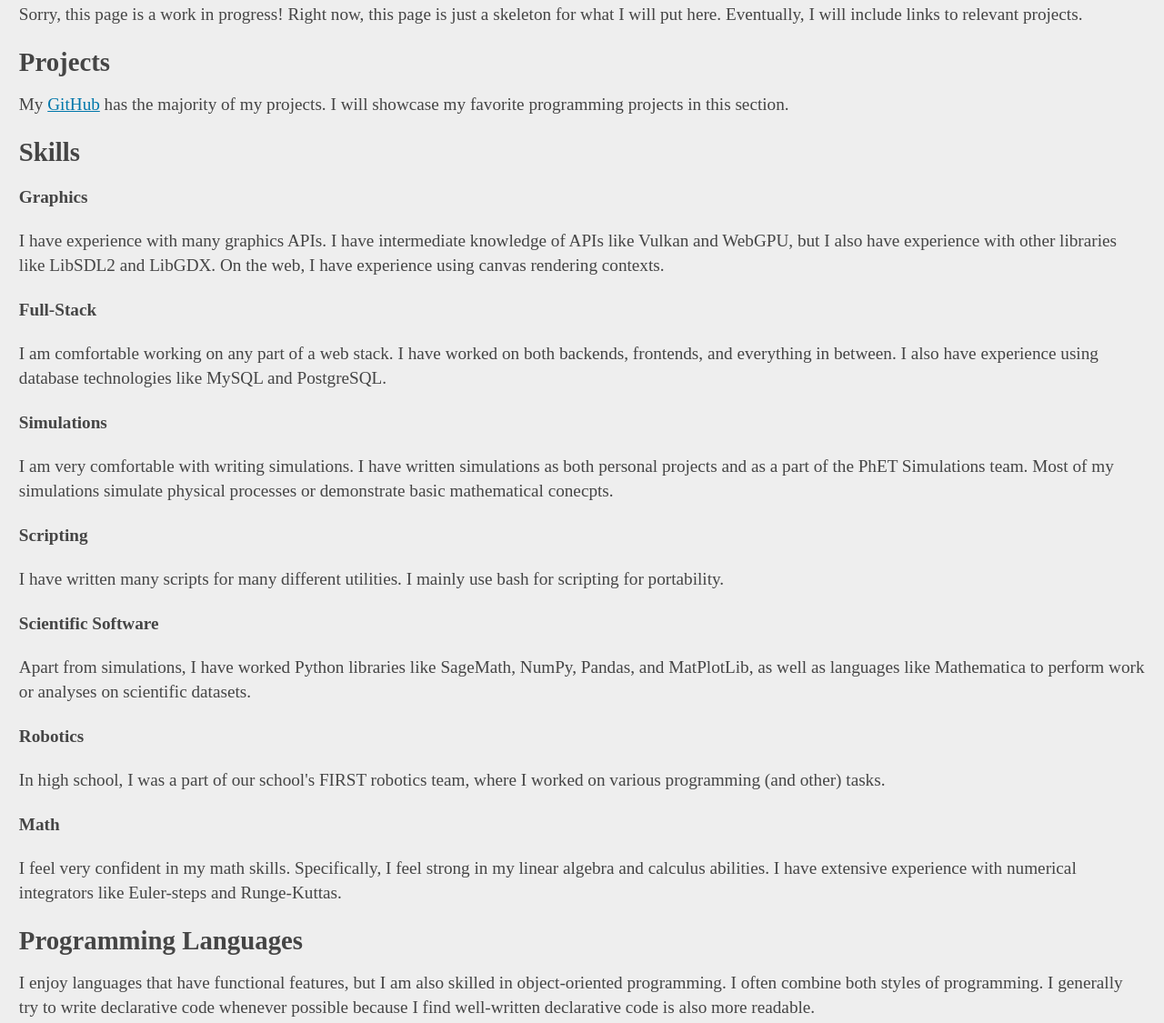
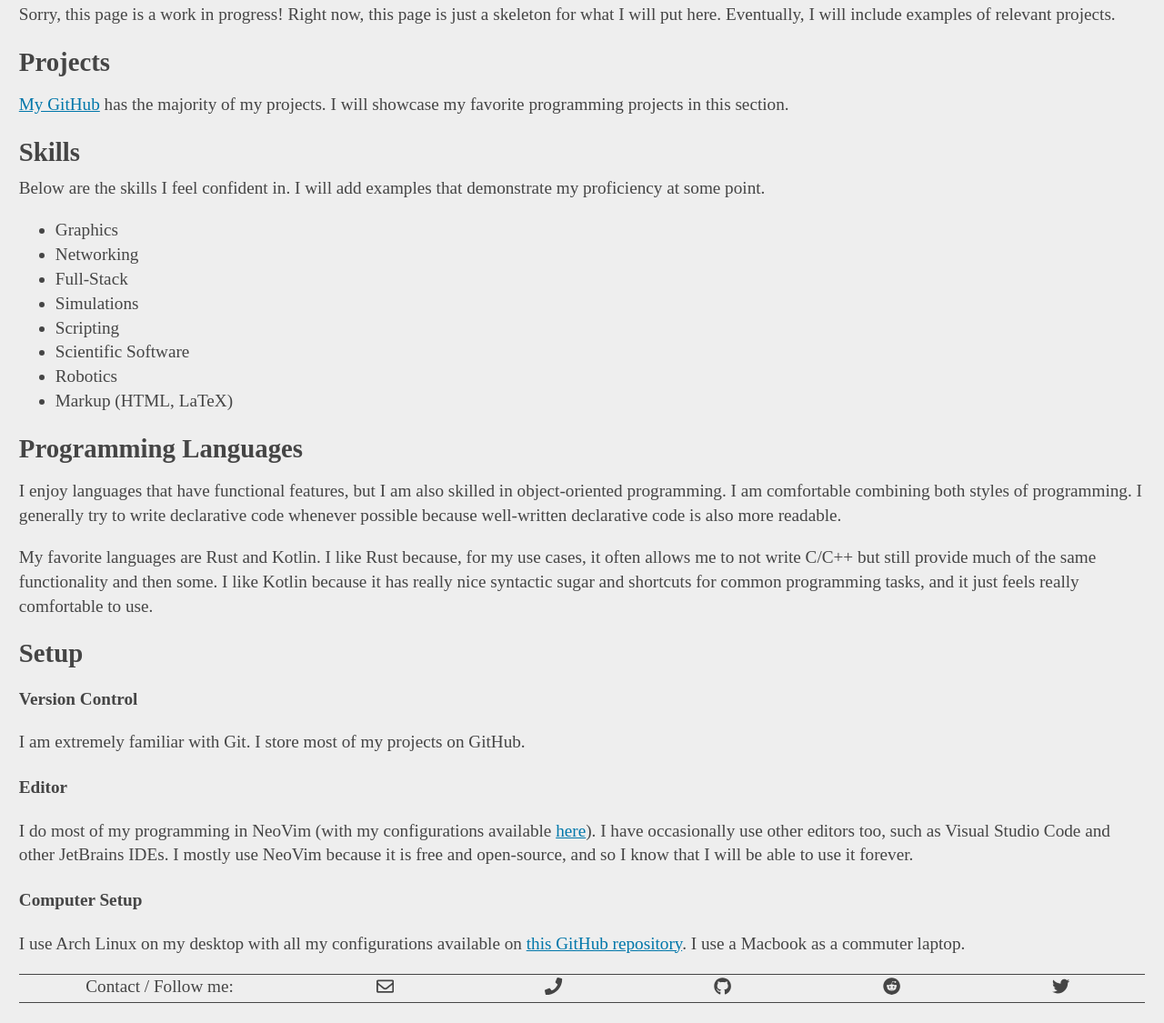
Before and after one commit to SaurabhTotey/Portfolio-Website, a Gatsby site: page /Programming in a window 1280 px wide. Shown: the part 165-1290 px from the top of the page at 91% size. Built offline with nearby package versions, Linux system fonts and the light colour scheme; Gatsby itself is replaced by a stand-in of ours.

Commit message:
Updated content

```diff
--- a/src/pages/Music.js
+++ b/src/pages/Music.js
@@ -19,7 +19,8 @@ const Music = () => (
 		<p>
 			Sorry, this page is a work in progress! I plan on uploading more recordings of me playing piano and cello here. I
 			have already included a few samples of my playing, but please keep in mind that I am an amateur playing as a
-			hobby, so these recordings aren&apos;t perfect. I am working on improving my sense of rhythm and intonation.
+			hobby, so these recordings aren&apos;t perfect. I am working on improving my sense of rhythm and hitting the
+			correct notes.
 		</p>
 		<Song
 			title="JUSTadICE"
--- a/src/pages/Programming.js
+++ b/src/pages/Programming.js
@@ -5,53 +5,30 @@ const Programming = () => (
 	<Layout>
 		<p>
 			Sorry, this page is a work in progress! Right now, this page is just a skeleton for what I will put here.
-			Eventually, I will include links to relevant projects.
+			Eventually, I will include examples of relevant projects.
 		</p>
 		<h2>Projects</h2>
 		<p>
-			My <a href={"https://www.github.com/SaurabhTotey"}>GitHub</a> has the majority of my projects. I will showcase my
+			<a href={"https://www.github.com/SaurabhTotey"}>My GitHub</a> has the majority of my projects. I will showcase my
 			favorite programming projects in this section.
 		</p>
 		<h2>Skills</h2>
-		<h4>Graphics</h4>
-		<p>
-			I have experience with many graphics APIs. I have intermediate knowledge of APIs like Vulkan and WebGPU, but I
-			also have experience with other libraries like LibSDL2 and LibGDX. On the web, I have experience using canvas
-			rendering contexts.
-		</p>
-		<h4>Full-Stack</h4>
-		<p>
-			I am comfortable working on any part of a web stack. I have worked on both backends, frontends, and everything in
-			between. I also have experience using database technologies like MySQL and PostgreSQL.
-		</p>
-		<h4>Simulations</h4>
-		<p>
-			I am very comfortable with writing simulations. I have written simulations as both personal projects and as a part
-			of the PhET Simulations team. Most of my simulations simulate physical processes or demonstrate basic mathematical
-			conecpts.
-		</p>
-		<h4>Scripting</h4>
-		<p>I have written many scripts for many different utilities. I mainly use bash for scripting for portability.</p>
-		<h4>Scientific Software</h4>
-		<p>
-			Apart from simulations, I have worked Python libraries like SageMath, NumPy, Pandas, and MatPlotLib, as well as
-			languages like Mathematica to perform work or analyses on scientific datasets.
-		</p>
-		<h4>Robotics</h4>
-		<p>
-			In high school, I was a part of our school&apos;s FIRST robotics team, where I worked on various programming (and
-			other) tasks.
-		</p>
-		<h4>Math</h4>
-		<p>
-			I feel very confident in my math skills. Specifically, I feel strong in my linear algebra and calculus abilities.
-			I have extensive experience with numerical integrators like Euler-steps and Runge-Kuttas.
-		</p>
+		Below are the skills I feel confident in. I will add examples that demonstrate my proficiency at some point.
+		<ul>
+			<li>Graphics</li>
+			<li>Networking</li>
+			<li>Full-Stack</li>
+			<li>Simulations</li>
+			<li>Scripting</li>
+			<li>Scientific Software</li>
+			<li>Robotics</li>
+			<li>Markup (HTML, LaTeX)</li>
+		</ul>
 		<h2>Programming Languages</h2>
 		<p>
-			I enjoy languages that have functional features, but I am also skilled in object-oriented programming. I often
-			combine both styles of programming. I generally try to write declarative code whenever possible because I find
-			well-written declarative code is also more readable.
+			I enjoy languages that have functional features, but I am also skilled in object-oriented programming. I am
+			comfortable combining both styles of programming. I generally try to write declarative code whenever possible
+			because well-written declarative code is also more readable.
 		</p>
 		<p>
 			My favorite languages are Rust and Kotlin. I like Rust because, for my use cases, it often allows me to not write
@@ -60,21 +37,19 @@ const Programming = () => (
 		</p>
 		<h2>Setup</h2>
 		<h4>Version Control</h4>
-		<p>
-			I am extremely familiar with Git. I rarely start a project without initializing a Git repository for it because I
-			rely on the safety that it provides in version control.
-		</p>
+		<p>I am extremely familiar with Git. I store most of my projects on GitHub.</p>
 		<h4>Editor</h4>
 		<p>
 			I do most of my programming in NeoVim (with my configurations available{" "}
-			<a href="https://github.com/SaurabhTotey/Configs/blob/main/configs/NeoVim/init.vim">here</a>). I have experience
-			using other editors too, such as Visual Studio Code, IntelliJ Idea, WebStorm, CLion, and other JetBrains IDEs. I
-			now mostly use NeoVim because it is free and open-source, and so I know that I will be able to use it forever.
+			<a href="https://github.com/SaurabhTotey/Configs/blob/main/configs/NeoVim/init.vim">here</a>). I have occasionally
+			use other editors too, such as Visual Studio Code and other JetBrains IDEs. I mostly use NeoVim because it is free
+			and open-source, and so I know that I will be able to use it forever.
 		</p>
 		<h4>Computer Setup</h4>
 		<p>
-			For all my non-gaming needs, I am running Arch linux with all my configurations available on{" "}
-			<a href="https://www.github.com/SaurabhTotey/Configs">this GitHub repository</a>.
+			I use Arch Linux on my desktop with all my configurations available on{" "}
+			<a href="https://www.github.com/SaurabhTotey/Configs">this GitHub repository</a>. I use a Macbook as a commuter
+			laptop.
 		</p>
 	</Layout>
 );
```
Also changed, not shown: src/pages/Qualifications.js (+12 -5 lines).
